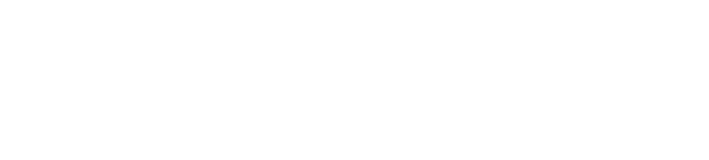
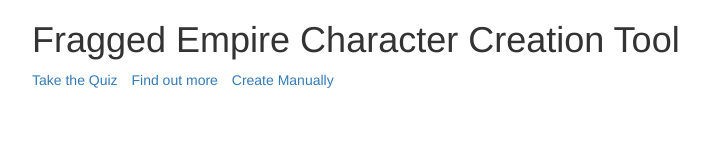
Before and after one commit to Einlanzerous/FECharCreation, a plain HTML site: page Core/index.html in a window 1280 px wide. Shown: the whole page, without its empty margins (38-747 px from the left). Drawn offline with nearby package versions, Linux system fonts and the light colour scheme.

Commit message:
Basic structure laid out

```diff
--- a/Core/index.html
+++ b/Core/index.html
@@ -1,10 +1,39 @@
 <!DOCTYPE html>
 <html lang="en">
+
+<link rel="stylesheet" href="https://maxcdn.bootstrapcdn.com/bootstrap/3.3.7/css/bootstrap.min.css" integrity="sha384-BVYiiSIFeK1dGmJRAkycuHAHRg32OmUcww7on3RYdg4Va+PmSTsz/K68vbdEjh4u" crossorigin="anonymous">
+
+<!--
+    Final Project for CSCI 344 | Fragged Empire Character Creation Tool
+    Created by Ashley Dodson, Leng Ghuy, Michael Scott, Jacob Frizzell
+    April 2017
+
+    Purpose of this page: Landing page; index to run into the other pages
+-->
+
 <head>
     <meta charset="UTF-8">
-    <title>Title</title>
+    <title>Fragged Empire | Character Creation Tool</title>
 </head>
 <body>
+    <div class="container">
+        <h1>
+            Fragged Empire Character Creation Tool
+        </h1>
+    </div>
+    <div class="container">
+        <ul class="list-inline">
+            <li>
+                <a href="quiz.html">Take the Quiz</a>
+            </li>
+            <li>
+                <a href="info.html">Find out more</a>
+            </li>
+            <li>
+                <a href="create.html">Create Manually</a>
+            </li>
+        </ul>
+    </div>
 
 </body>
 </html>
```
Also changed, not shown: Core/create.html (added, +23 -0 lines), Core/info.html (added, +23 -0 lines), Core/quiz.html (added, +23 -0 lines).
